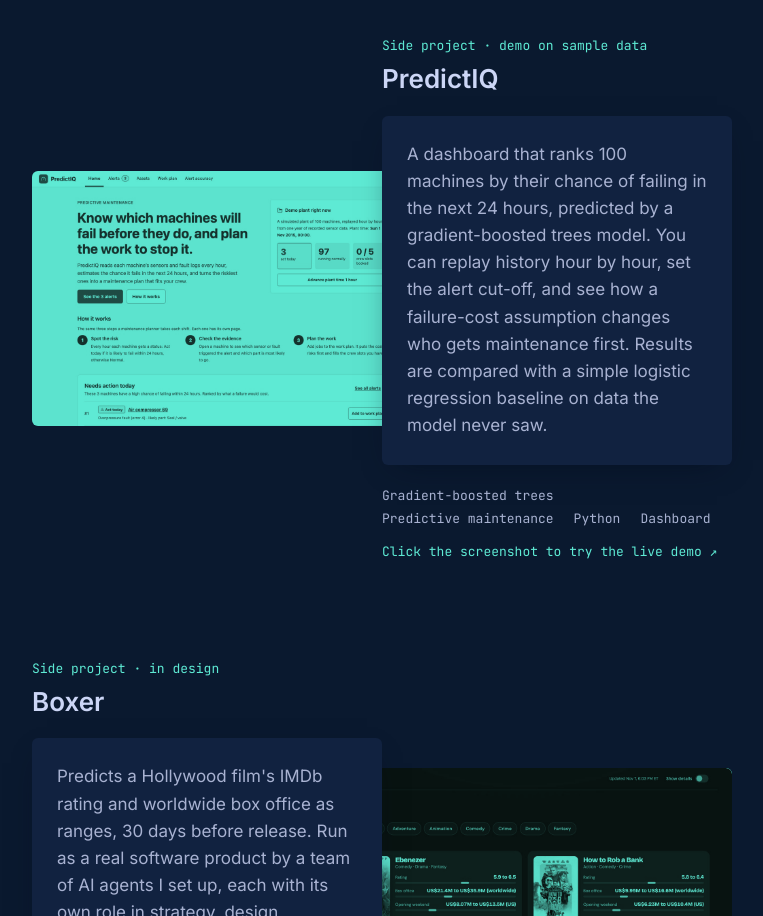
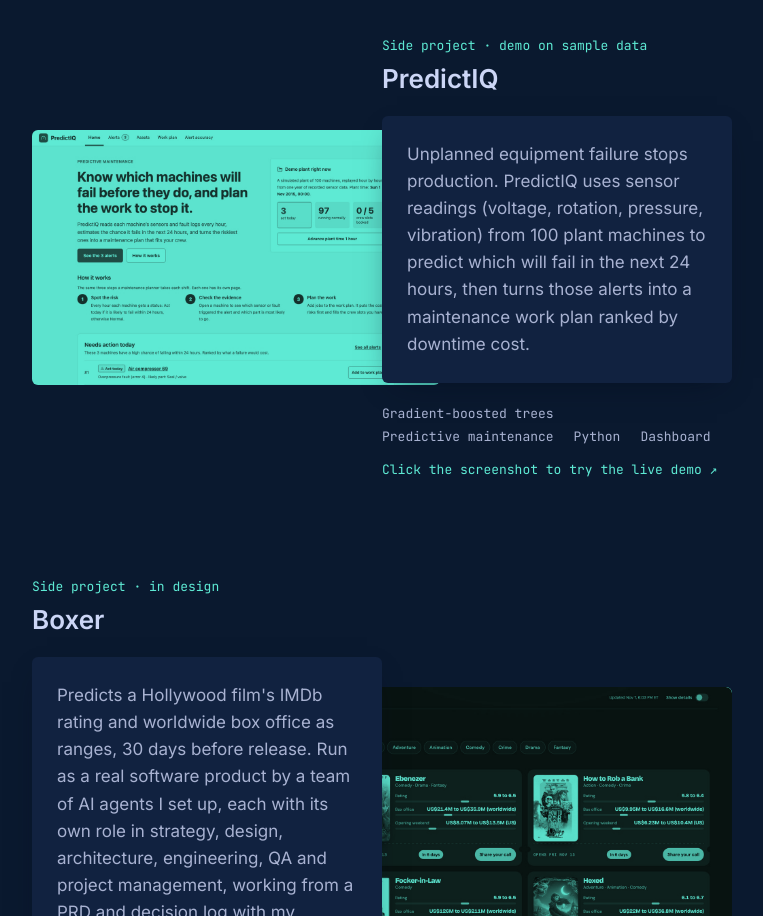
Before and after one commit to bavafa/bavafa.github.io, a plain HTML site: page index.html in a window 1280 px wide. Shown: the part 2798-3714 px from the top of the page, without its empty margins (258-1021 px from the left). Drawn offline with Linux system fonts and the light colour scheme.

Commit message:
Update PredictIQ description
Co-Authored-By: Claude Sonnet 5.5 <noreply@anthropic.com>

```diff
--- a/index.html
+++ b/index.html
@@ -152,7 +152,7 @@
       <div class="info">
         <p class="overline">Side project · demo on sample data</p>
         <h3>PredictIQ</h3>
-        <div class="desc">A dashboard that ranks 100 machines by their chance of failing in the next 24 hours, predicted by a gradient-boosted trees model. You can replay history hour by hour, set the alert cut-off, and see how a failure-cost assumption changes who gets maintenance first. Results are compared with a simple logistic regression baseline on data the model never saw.</div>
+        <div class="desc">Unplanned equipment failure stops production. PredictIQ uses sensor readings (voltage, rotation, pressure, vibration) from 100 plant machines to predict which will fail in the next 24 hours, then turns those alerts into a maintenance work plan ranked by downtime cost.</div>
         <ul class="tech"><li>Gradient-boosted trees</li><li>Predictive maintenance</li><li>Python</li><li>Dashboard</li></ul>
         <p class="live"><a href="https://predictiq-demo.vercel.app/"><span class="lg">Click the screenshot to try</span><span class="sm">Try</span> the live demo ↗</a></p>
       </div>
```
